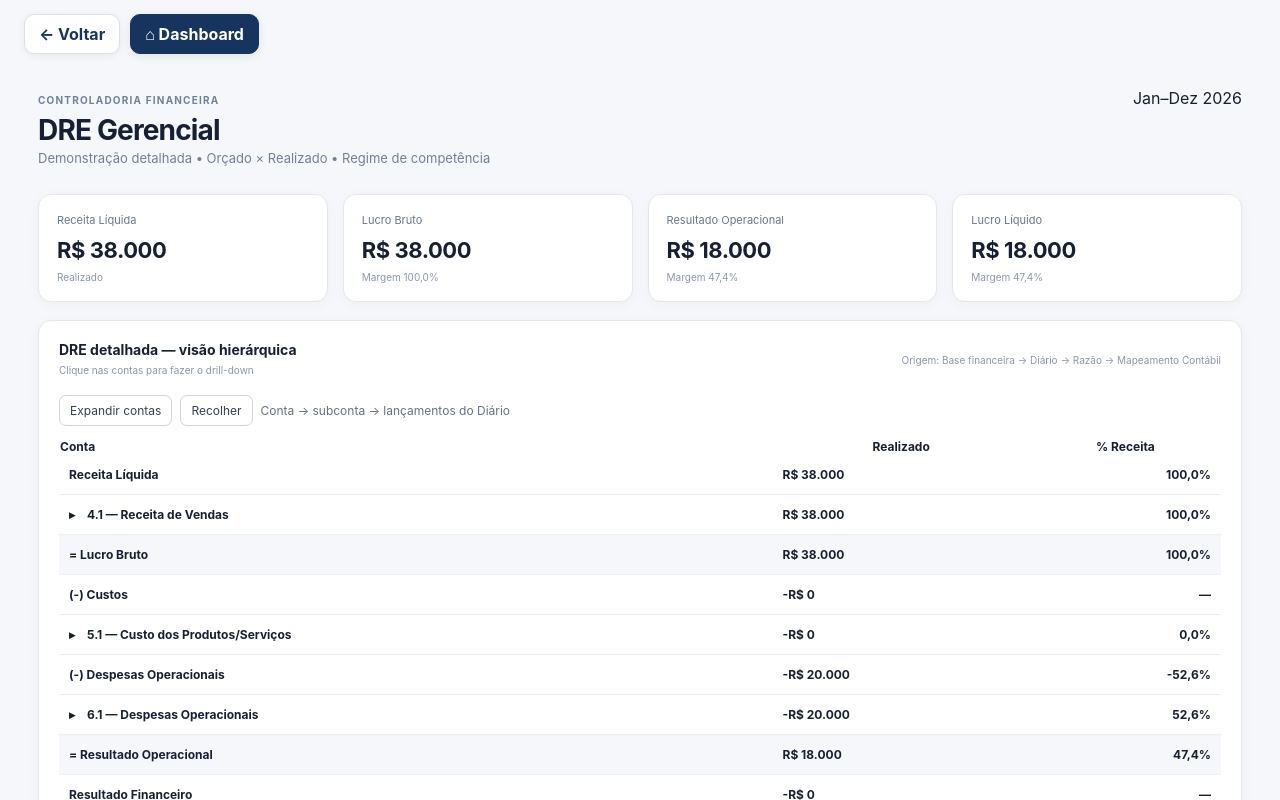
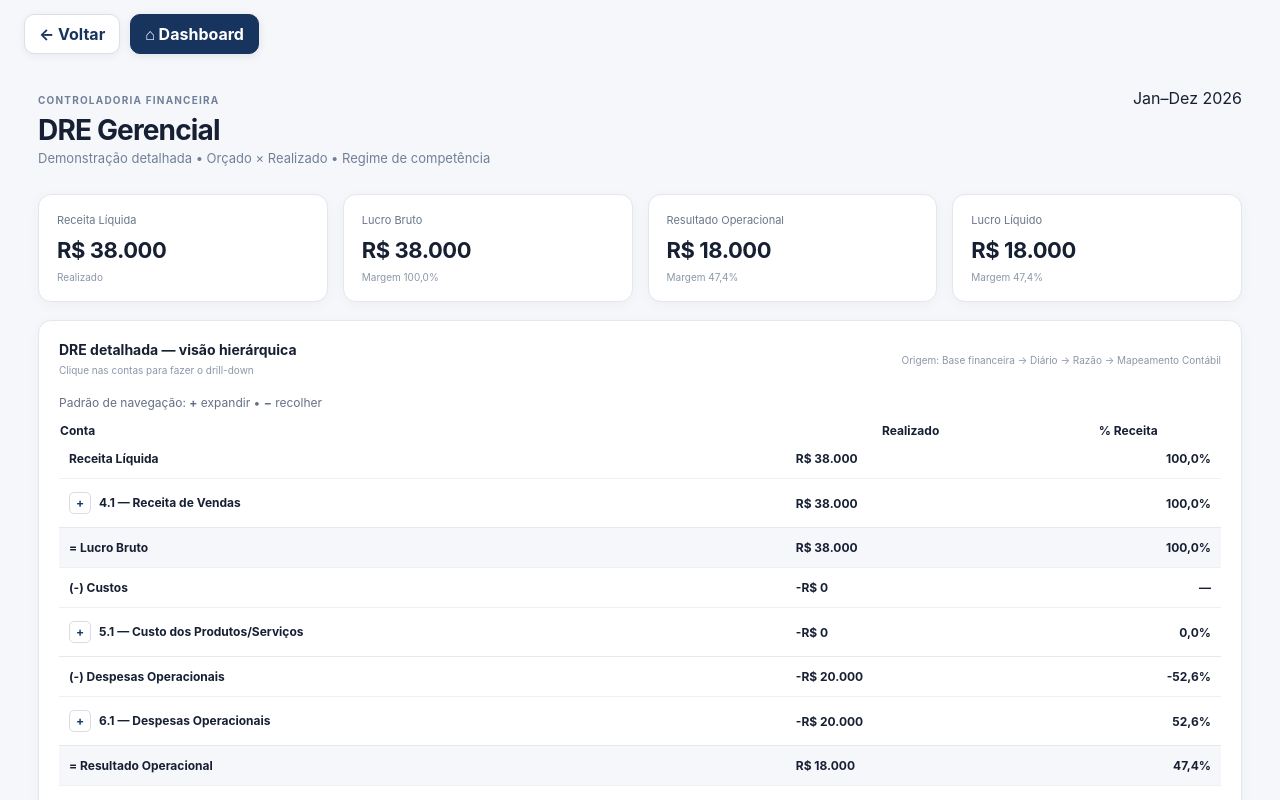
Before and after one commit to cardoso4009-byte/bp-financeiro-bi, a Next.js app: page /dre-gerencial in a window 1280 px wide. Shown: the top 800 px of the page. Built offline with nearby package versions, Linux system fonts and the light colour scheme.

Commit message:
Padroniza expansão do DRE com sinais + e −

```diff
--- a/app/dre-gerencial/page.tsx
+++ b/app/dre-gerencial/page.tsx
@@ -47,15 +47,12 @@ export default function DREGerencial() {
 
   const toggle = (code:string) => setExpanded(prev => {
     const next = new Set(prev)
-    next.has(code) ? next.delete(code) : next.add(code)
+    if (next.has(code)) next.delete(code)
+    else next.add(code)
     return next
   })
 
   const dreGroups = useMemo(() => buildDreHierarchy(accountBalances), [accountBalances])
-  const allDrillCodes = useMemo(() => collectRowCodes(dreGroups), [dreGroups])
-
-  const expandAll = () => setExpanded(new Set(allDrillCodes))
-  const collapseAll = () => setExpanded(new Set())
 
   return <main className="content" style={{marginLeft:0,width:'100%',maxWidth:1450,margin:'0 auto'}}>
     <header><div><small>CONTROLADORIA FINANCEIRA</small><h1>DRE Gerencial</h1><p>Demonstração detalhada • Orçado × Realizado • Regime de competência</p></div><div className="period">Jan–Dez 2026</div></header>
@@ -72,10 +69,8 @@ export default function DREGerencial() {
         <span>Origem: Base financeira → Diário → Razão → Mapeamento Contábil</span>
       </div>
 
-      <div style={{display:'flex',gap:8,marginBottom:12,flexWrap:'wrap'}}>
-        <button type="button" onClick={expandAll} style={buttonStyle} aria-label="Expandir todas as contas">Expandir contas</button>
-        <button type="button" onClick={collapseAll} style={buttonStyle} aria-label="Recolher todas as contas">Recolher</button>
-        <span style={{fontSize:12,color:'#667085',alignSelf:'center'}}>Conta → subconta → lançamentos do Diário</span>
+      <div style={{display:'flex',alignItems:'center',gap:8,marginBottom:12,flexWrap:'wrap'}}>
+        <span style={{fontSize:12,color:'#667085'}}>Padrão de navegação: <strong>+</strong> expandir • <strong>−</strong> recolher</span>
       </div>
 
       <table><thead><tr><th style={{textAlign:'left'}}>Conta</th><th>Realizado</th><th>% Receita</th></tr></thead><tbody>
@@ -117,16 +112,21 @@ function buildDreHierarchy(balances:Map<string,number>):Row[] {
     })
 }
 
-function collectRowCodes(rows:Row[]):string[] {
-  return rows.flatMap(row => [row.code, ...(row.children ? collectRowCodes(row.children) : [])])
+function ExpandIcon({open, onClick, label}:{open:boolean;onClick:()=>void;label:string}) {
+  return <button
+    type="button"
+    className="expand-btn"
+    aria-label={open ? `Recolher ${label}` : `Expandir ${label}`}
+    onClick={(event)=>{event.stopPropagation();onClick()}}
+  >{open ? '−' : '+'}</button>
 }
 
 function DrillRow({row,base,negative=false,journal,expanded,toggle}:{row:Row;base:number;negative?:boolean;journal:JournalEntry[];expanded:Set<string>;toggle:(code:string)=>void}) {
   const open = expanded.has(row.code)
   const value = statementValue(row.value, negative)
   return <>
-    <tr onClick={() => toggle(row.code)} style={{cursor:'pointer'}} aria-expanded={open}>
-      <td style={{fontWeight:700}}><span style={{display:'inline-block',width:18}}>{open ? '▾' : '▸'}</span>{row.code} — {row.name}</td>
+    <tr className="group-row" onClick={() => toggle(row.code)} style={{cursor:'pointer'}}>
+      <td style={{fontWeight:700}}><ExpandIcon open={open} onClick={()=>toggle(row.code)} label={`${row.code} — ${row.name}`}/>{row.code} — {row.name}</td>
       <td style={{fontWeight:700}}>{brl(value)}</td>
       <td style={{fontWeight:700}}>{base ? Math.abs(value/base).toLocaleString('pt-BR',{style:'percent',minimumFractionDigits:1,maximumFractionDigits:1}) : '—'}</td>
     </tr>
@@ -139,8 +139,8 @@ function DrillChild({row,base,negative,journal,expanded,toggle}:{row:Row;base:nu
   const value = statementValue(row.value, negative)
   const movements = journal.filter(entry => entry.lines.some(line => line.account === row.code))
   return <>
-    <tr onClick={() => toggle(row.code)} style={{cursor:'pointer',background:'#fafbfc'}} aria-expanded={open}>
-      <td style={{paddingLeft:36}}><span style={{display:'inline-block',width:18}}>{open ? '▾' : '▸'}</span>↳ {row.code} — {row.name}</td>
+    <tr className="item-row" onClick={() => toggle(row.code)} style={{cursor:'pointer',background:'#fafbfc'}}>
+      <td style={{paddingLeft:36}}><ExpandIcon open={open} onClick={()=>toggle(row.code)} label={`${row.code} — ${row.name}`}/>{row.code} — {row.name}</td>
       <td>{brl(value)}</td>
       <td>{base ? Math.abs(value/base).toLocaleString('pt-BR',{style:'percent',minimumFractionDigits:1,maximumFractionDigits:1}) : '—'}</td>
     </tr>
```
